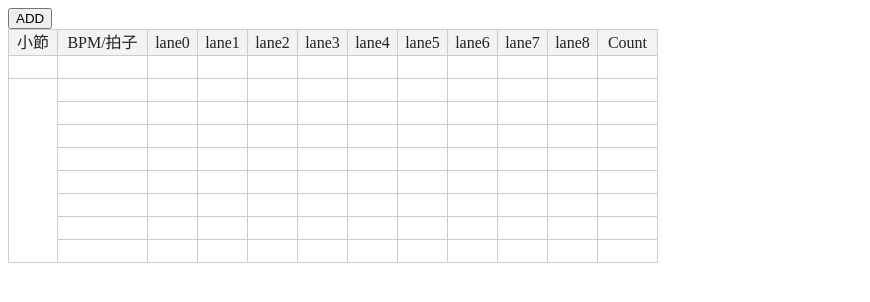
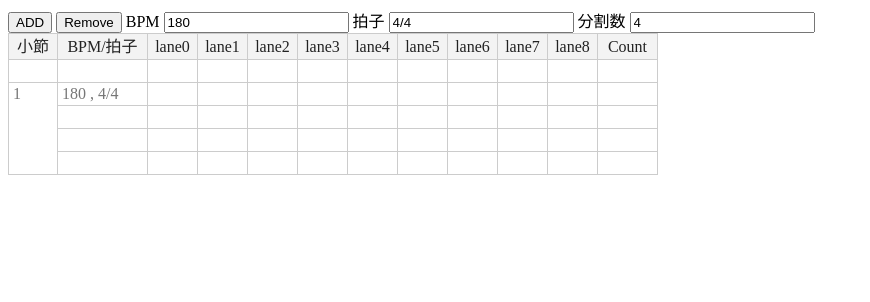
Before and after one commit to tt-coder/NoteEditor, a website: page index.html in a window 1280 px wide. Both pictures are taken after a click on the button "ADD". Shown: the whole page, without its empty margins (0-870 px from the left). Drawn offline with Linux system fonts and the light colour scheme.

Commit message:
add barcount, bpm, time, divide

```diff
--- a/index.html
+++ b/index.html
@@ -8,6 +8,13 @@
   </head>
   <body>
     <button id="add">ADD</button>
+    <button id="remove">Remove</button>
+    BPM
+    <input id="bpm" value="180"></input>
+    拍子
+    <input id="time" value="4/4"></input>
+    分割数
+    <input id="divide" value="4"></input>
     <div id="grid">
     </div>
 
--- a/js/table.js
+++ b/js/table.js
@@ -47,25 +47,47 @@ var table = new Handsontable(grid, {
   yellowRenderer
 });
 
-table.alter("remove_row",0,1);
+var mergeArray = []; // 結合のデータ用配列
+var barCount = 1;
 
+// 小節追加
 document.getElementById("add").addEventListener("click",function(){
   var rows = table.countRows();
-  var inst = table.getInstance();
-  var merge = {row: rows, col: 0, rowspan: 8, colspan: 1};
-  table.alter("insert_row",rows,8);
-  table.mergeCells = new Handsontable.MergeCells([merge]);
+  var divide = parseInt(document.getElementById("divide").value);
+  var newMerge = {row: rows, col: 0, rowspan: divide, colspan: 1};
+  table.alter("insert_row", rows, divide); // 行追加
+  // 結合
+  mergeArray.push(newMerge); // 配列に新しい結合を追加
+  table.mergeCells = new Handsontable.MergeCells(mergeArray);
+  var newRows = table.countRows();
+  table.render();
+  // 小節番号
+  table.setDataAtCell(rows, 0, barCount.toString());
+  barCount++;
+  // BPMと拍子
+  var BPM = document.getElementById("bpm").value;
+  var time = document.getElementById("time").value;
+  table.setDataAtCell(rows, 1, BPM + " , " + time);
+});
+
+// 1行目削除
+document.getElementById("remove").addEventListener("click",function(){
+  table.alter("remove_row",0);
   table.render();
 });
 
+// セル選択時の処理
 Handsontable.hooks.add("afterSelection", function(){
   var selected = table.getSelected();
   var inst = table.getInstance();
   var cellProperties = table.getCellMeta(selected[2],selected[3]);
-  Mousetrap.bind('1', function(e) {
-    cellProperties.renderer = yellowRenderer;
-    table.render();
-  });
-  //cellProperties.renderer = yellowRenderer;
+  // laneのエリア内なら
+  if(1 < selected[3] && selected[3] < 11){
+    // ショートカットキーで色付け
+    Mousetrap.bind('1', function(e) {
+      cellProperties.renderer = yellowRenderer;
+      table.render();
+    });
+  }
   console.log("(" + selected[2] + " , " + selected[3] + ")");
 });
```
